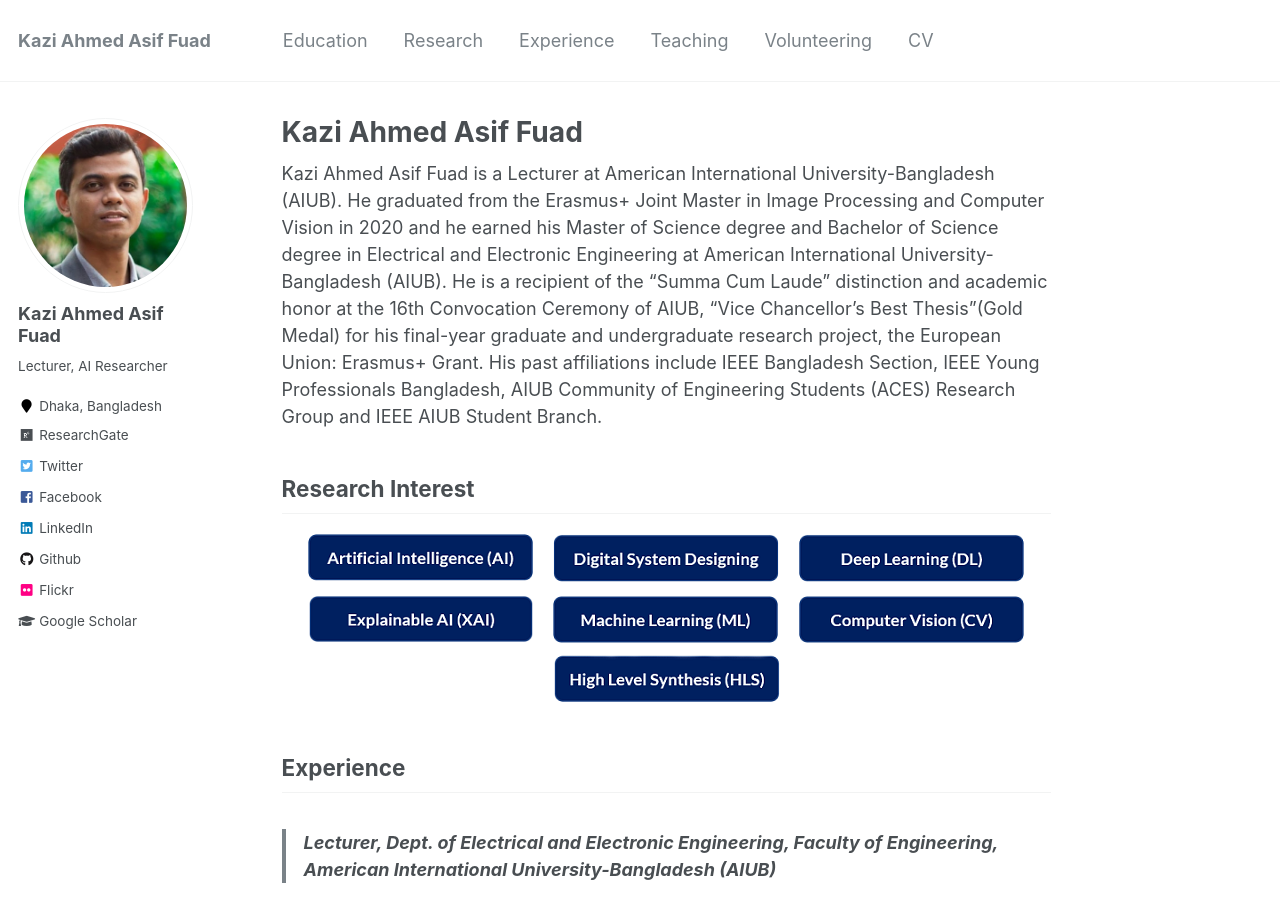
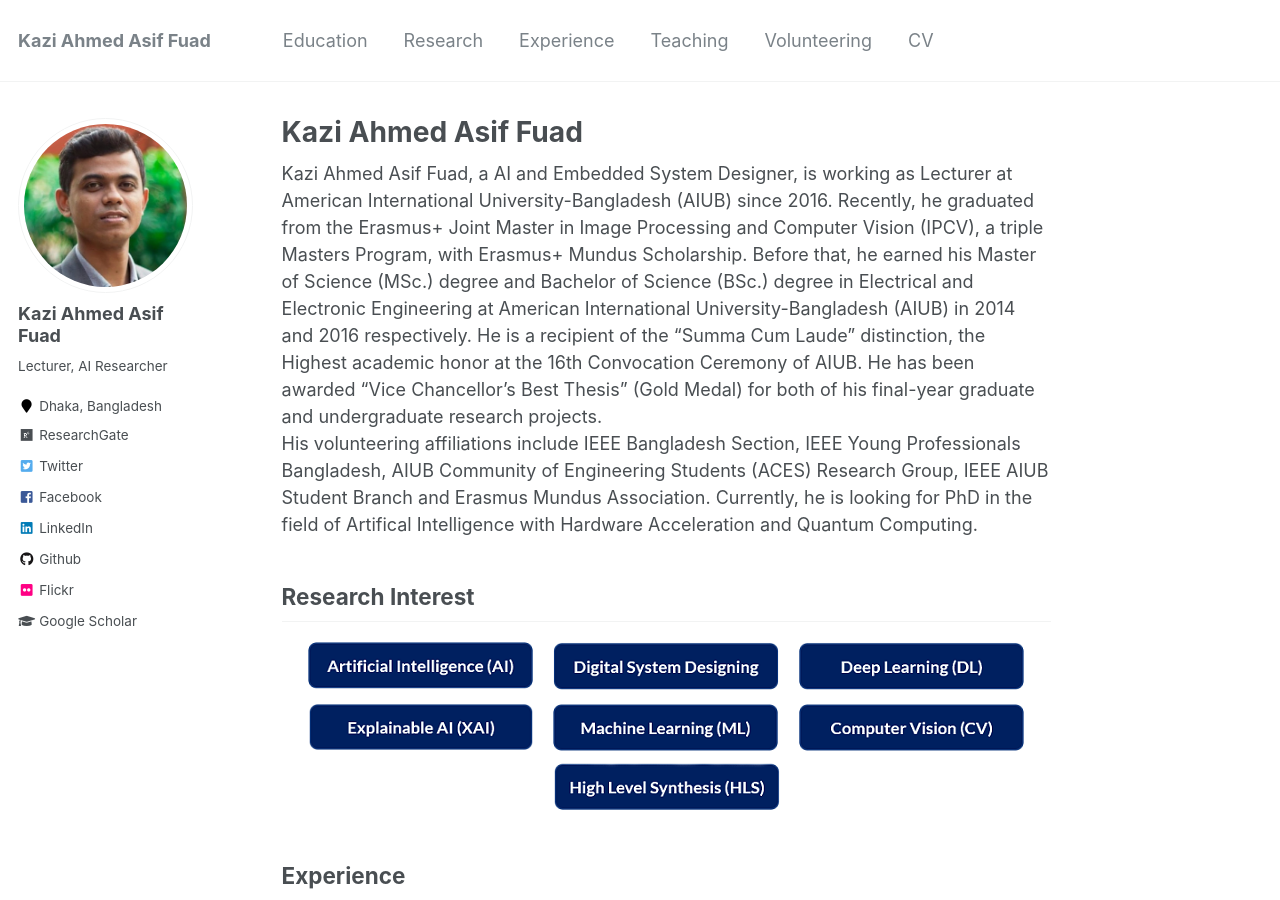
Before and after one commit to asifahmedfuad/asifahmedfuad.github.io, a Jekyll site: the page built from _pages/about.md, in a window 1280 px wide and 900 px high. Built offline with Jekyll 4.4.1, drawn with Linux system fonts in a browser that asks for light colours; some of the changed text lies outside the part shown.

Commit message:
upgrading to version 2.0.3

```diff
--- a/_pages/about.md
+++ b/_pages/about.md
@@ -8,8 +8,13 @@
   - /about.html
 ---
 
-Kazi Ahmed Asif Fuad is a Lecturer at American International University-Bangladesh (AIUB). He graduated from the Erasmus+ Joint Master in Image Processing and Computer Vision in 2020 and he earned his Master of Science degree and Bachelor of Science degree in Electrical and Electronic Engineering at American International University-Bangladesh (AIUB). He is a recipient of the “Summa Cum Laude” distinction and academic honor at the 16th Convocation Ceremony of AIUB, “Vice Chancellor's Best Thesis”(Gold Medal) for his final-year graduate and undergraduate research project, the European Union: Erasmus+ Grant.
-His past affiliations include IEEE Bangladesh Section, IEEE Young Professionals Bangladesh, AIUB Community of Engineering Students (ACES) Research Group and IEEE AIUB Student Branch.
+Kazi Ahmed Asif Fuad, a AI and Embedded System Designer, is working as Lecturer at American International University-Bangladesh (AIUB) since 2016.
+Recently, he graduated from the Erasmus+ Joint Master in Image Processing and Computer Vision (IPCV), a triple Masters Program, with Erasmus+ Mundus Scholarship.
+Before that, he earned his Master of Science (MSc.) degree and Bachelor of Science (BSc.) degree in Electrical and Electronic Engineering at American International University-Bangladesh (AIUB) in 2014 and 2016 respectively.
+He is a recipient of the “Summa Cum Laude” distinction, the Highest academic honor at the 16th Convocation Ceremony of AIUB. He has been awarded “Vice Chancellor's Best Thesis” (Gold Medal) for both of his final-year graduate and undergraduate research projects.
+His volunteering affiliations include IEEE Bangladesh Section, IEEE Young Professionals Bangladesh, AIUB Community of Engineering Students (ACES) Research Group, IEEE AIUB Student Branch and Erasmus Mundus Association.
+Currently, he is looking for PhD in the field of Artifical Intelligence with Hardware Acceleration and Quantum Computing.
+
 
 Research Interest
 ----
```
Also changed, not shown: other parts of _pages/about.md (+3 -3 lines).
